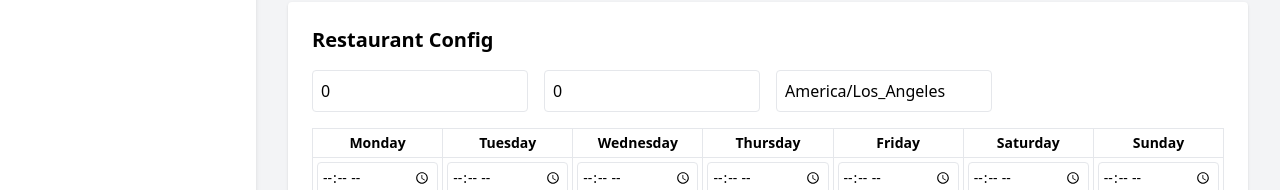
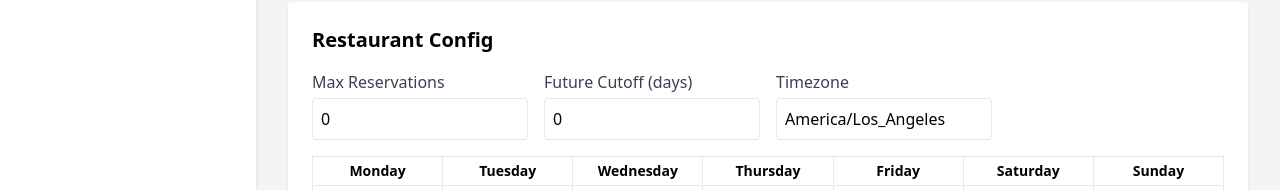
Before and after one commit to rodneyberubee/viv-frontend, a Next.js app: page /dashboard/mollyscafe1 in a window 1280 px wide. Shown: the part 406-596 px from the top of the page. Built offline with nearby package versions, Linux system fonts and the light colour scheme; no server answers.

Commit message:
Update mollyscafe1.tsx

```diff
--- a/pages/dashboard/mollyscafe1.tsx
+++ b/pages/dashboard/mollyscafe1.tsx
@@ -6,6 +6,16 @@ type Config = {
   futureCutoff: number;
   timeZone?: string;
   [key: string]: any;
+};
+
+const headerLabels: Record<string, string> = {
+  date: 'Date',
+  timeSlot: 'Time Slot',
+  name: 'Name',
+  partySize: 'Party Size',
+  contactInfo: 'Contact Info',
+  status: 'Status',
+  confirmationCode: 'Confirmation Code',
 };
 
 const MollysCafeDashboard = () => {
@@ -35,7 +45,6 @@ const MollysCafeDashboard = () => {
       const data = await res.json();
       const reservationsFromServer = data.reservations || [];
 
-      // Add blank template for editing
       const blankRowTemplate = reservationsFromServer.length
         ? Object.keys(reservationsFromServer[0]).reduce((acc, key) => {
             acc[key] = key === 'date'
@@ -141,18 +150,28 @@ const MollysCafeDashboard = () => {
       return t1.toMillis() - t2.toMillis();
     });
 
-  // Metrics: exclude blanks, include blocked
+  // Metrics: exclude blanks, include blocked only within correct range
   const today = DateTime.now().setZone(restaurantTz).startOf('day');
   const weekStart = today.startOf('week');
+  const weekEnd = today.endOf('week');
   const monthStart = today.startOf('month');
+  const monthEnd = today.endOf('month');
   const validForMetrics = reservations.filter(
     r =>
       ((r.name && r.timeSlot) || r.status === 'blocked') &&
       DateTime.fromISO(r.date, { zone: restaurantTz }).isValid
   );
-  const todayCount = validForMetrics.filter(r => DateTime.fromISO(r.date, { zone: restaurantTz }).hasSame(today, 'day')).length;
-  const weekCount = validForMetrics.filter(r => DateTime.fromISO(r.date, { zone: restaurantTz }) >= weekStart).length;
-  const monthCount = validForMetrics.filter(r => DateTime.fromISO(r.date, { zone: restaurantTz }) >= monthStart).length;
+  const todayCount = validForMetrics.filter(r =>
+    DateTime.fromISO(r.date, { zone: restaurantTz }).hasSame(today, 'day')
+  ).length;
+  const weekCount = validForMetrics.filter(r => {
+    const d = DateTime.fromISO(r.date, { zone: restaurantTz });
+    return d >= weekStart && d <= weekEnd;
+  }).length;
+  const monthCount = validForMetrics.filter(r => {
+    const d = DateTime.fromISO(r.date, { zone: restaurantTz });
+    return d >= monthStart && d <= monthEnd;
+  }).length;
 
   const goToPrevDay = () => setSelectedDate(prev => prev.minus({ days: 1 }));
   const goToNextDay = () => setSelectedDate(prev => prev.plus({ days: 1 }));
@@ -212,7 +231,9 @@ const MollysCafeDashboard = () => {
                   Object.keys(filteredReservations[0])
                     .filter((key) => !reservationHidden.includes(key))
                     .map((key) => (
-                      <th key={key} className="px-3 py-2 text-left text-gray-700 font-medium capitalize">{key}</th>
+                      <th key={key} className="px-3 py-2 text-left text-gray-700 font-medium">
+                        {headerLabels[key] || key}
+                      </th>
                     ))}
               </tr>
             </thead>
@@ -250,34 +271,41 @@ const MollysCafeDashboard = () => {
           </div>
         </section>
 
-        {/* Config Section (Compact Layout) */}
+        {/* Config Section (Compact Layout with Labels) */}
         <section className="bg-white rounded shadow p-6">
           <h2 className="text-xl font-semibold mb-4">Restaurant Config</h2>
           <div className="grid grid-cols-1 lg:grid-cols-4 gap-4">
+            <div>
+              <label className="block text-gray-700 font-medium mb-1">Max Reservations</label>
               <input
                 name="maxReservations"
                 type="number"
                 value={String(config.maxReservations ?? '')}
                 onChange={handleConfigChange}
-              className="p-2 border rounded"
-              placeholder="Max Reservations"
+                className="p-2 border rounded w-full"
               />
+            </div>
+            <div>
+              <label className="block text-gray-700 font-medium mb-1">Future Cutoff (days)</label>
               <input
                 name="futureCutoff"
                 type="number"
                 value={String(config.futureCutoff ?? '')}
                 onChange={handleConfigChange}
-              className="p-2 border rounded"
-              placeholder="Future Cutoff (days)"
+                className="p-2 border rounded w-full"
               />
+            </div>
+            <div>
+              <label className="block text-gray-700 font-medium mb-1">Timezone</label>
               <input
                 name="timeZone"
                 type="text"
                 value={config.timeZone || ''}
                 onChange={handleConfigChange}
-              placeholder="Timezone"
-              className="p-2 border rounded"
+                placeholder="e.g., America/Los_Angeles"
+                className="p-2 border rounded w-full"
               />
+            </div>
           </div>
           <div className="mt-4 overflow-auto">
             <table className="w-full text-sm border">
```
Lines whose indentation alone changed are shown as unchanged.
